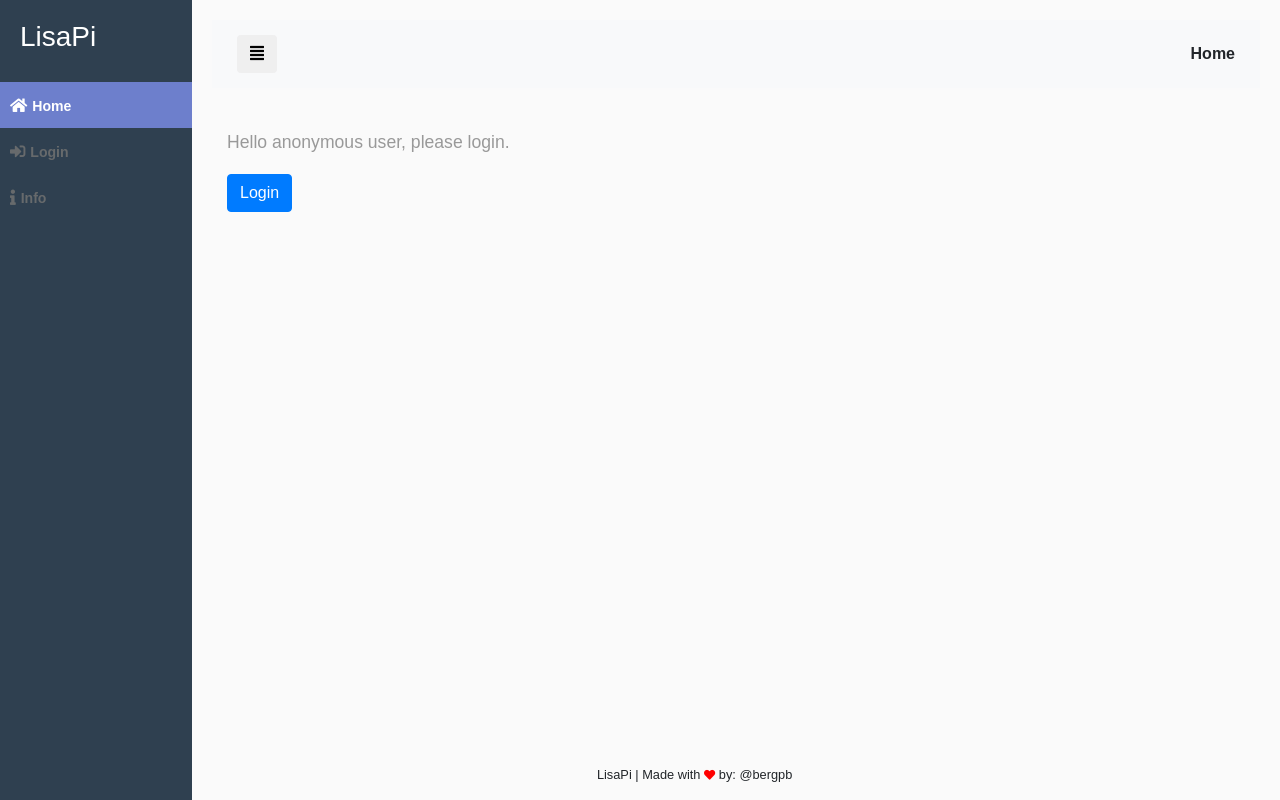
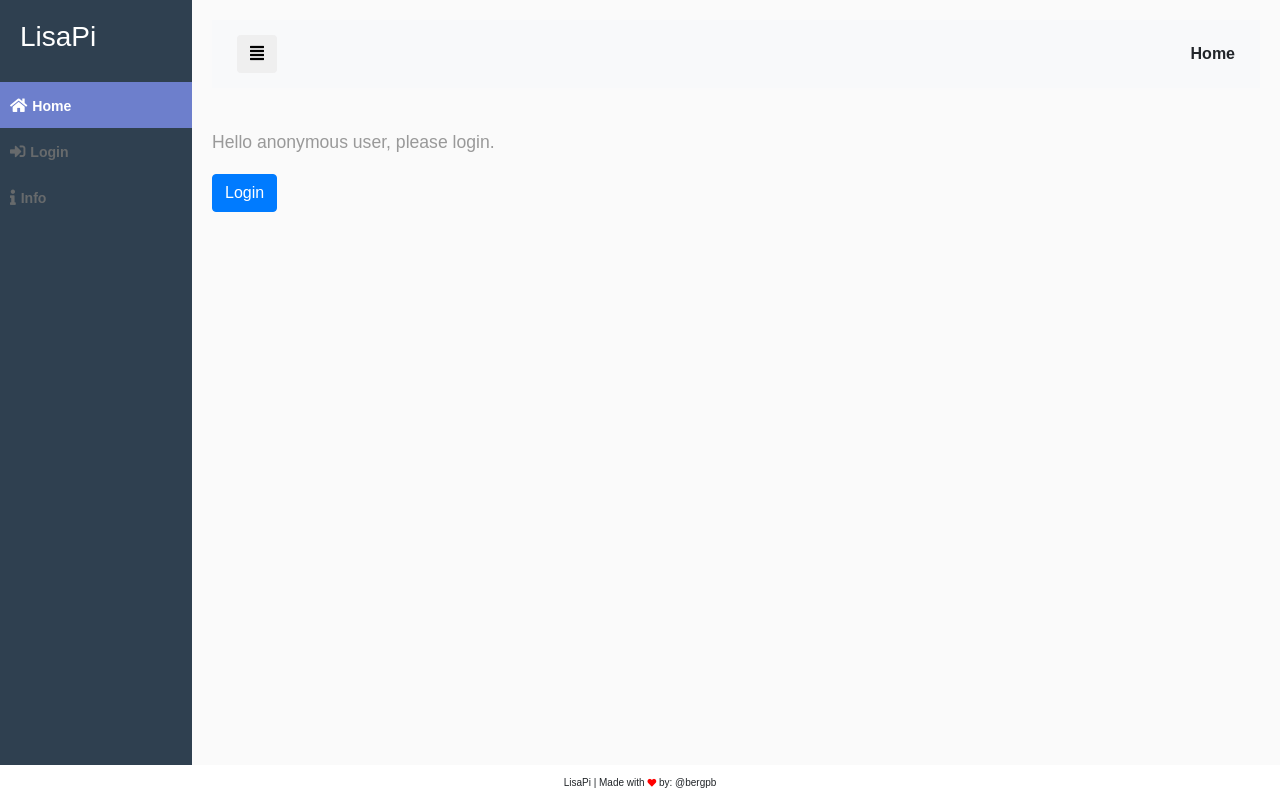
Before and after one commit to bergpb/lisapi, a Flask app: page / in a window 1280 px wide. Run offline with Flask 2, Linux system fonts and the light colour scheme; some libraries are stand-ins or nearby versions.

Commit message:
pequenas correções

```diff
--- a/app/static/css/custom.css
+++ b/app/static/css/custom.css
@@ -1,11 +1,3 @@
-.table > tbody > tr > td {
-  vertical-align: middle !important;
-}
-
-.fixed-bottom {
-  position: absolute !important;
-}
-
 /**/
 /*demo style*/
 /**/
@@ -276,6 +268,17 @@ i, span {
 }
 /*end backgrounds*/
 
+/* footer */
+.footer {
+  background: none repeat scroll 0 0 white;
+  bottom: 0;
+  left: 0;
+  padding: 10px 20px;
+  position: absolute;
+  right: 0;
+  font-size: 10px;
+}
+
 /**/
 /*sidebar style*/
 /**/
@@ -424,14 +427,6 @@ a.article:hover {
 /**/
 /*media queries*/
 /**/
-
-/* Extra small devices (phones, 600px and down) */
-@media only screen and (max-width: 600px) {...}
-
-/* Small devices (portrait tablets and large phones, 600px and up) */
-@media only screen and (max-width: 600px) {...}
-
-/* Medium devices (landscape tablets, 768px and up) */
 @media only screen and (max-width: 768px) {
   #sidebar {
         min-width: 80px;
@@ -480,9 +475,3 @@ a.article:hover {
         display: none;
     }
 }
-
-/* Large devices (laptops/desktops, 992px and up) */
-@media only screen and (max-width: 992px) {...}
-
-/* Extra large devices (large laptops and desktops, 1200px and up) */
-@media only screen and (max-width: 1200px) {...}
--- a/app/templates/base.html
+++ b/app/templates/base.html
@@ -81,7 +81,6 @@
                </strong>
             </div>
         </nav>
-        <div class="container">
         {% with messages = get_flashed_messages(with_categories = true) %}
           {% if messages %}
             {% for category, message in messages %}
@@ -92,14 +91,10 @@
           {% endif %}
         {% endwith %}
         {% block content %} {% endblock %}
-        </div>
-      </div>
-      <footer class="footer fixed-bottom mb-3">
-        <div class="row">
-          <div class="col-md-5 offset-md-4 col-8 offset-2" style="font-size: 0.8em;">
+        <footer class="footer">
+          <div class="container">
             <div class="text-center">LisaPi | Made with <i class="fas fa-heart fa-sm" style="color:red"></i>
               by: <a href="https://github.com/lisapi-flask">@bergpb</a></div>
-        </div>
           </div>
         </footer>
     </div>
--- a/app/templates/control.html
+++ b/app/templates/control.html
@@ -7,10 +7,10 @@
 {% block content %}
   {% if pins %}
     {% for pin in pins %}
-    <div class="col-lg-4">
+    <div class="col-12 col-sm-6 col-md-4 col-lg-3 col-xl-3">
       <div class="widget style1 navy-bg">
         <div class="row">
-          <div class="col-7">
+          <div class="col-7 col-sm-7 col-md-7 col-lg-7">
             <a href="{{ url_for('control_pin', pin_number = pin.pin) }}">
               {% if pin.state == False %}
                 <i class="fas fa-lightbulb fa-4x" style="color: black"></i>
@@ -19,7 +19,7 @@
               {% endif %}
             </a>
           </div>
-          <div class="col-5 text-right">
+          <div class="col-5 col-sm-5 col-md-5 col-lg-5 text-right">
             <h5><strong>{{ pin.name }}</strong></h5>
             <h6 class="font-bold"><strong>{{ pin.pin }}</strong></h6>
           </div>
```
Also changed, not shown: app/helpers/helpers.py (+32 -20 lines), app/templates/list.html (+6 -2 lines). Lines whose indentation alone changed are shown as unchanged.
